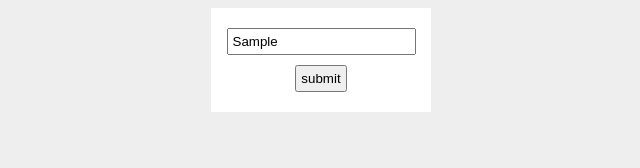
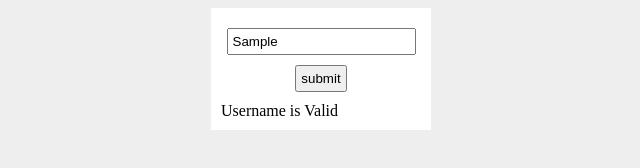
Before and after one commit to Ernest-Yoyowah/FrontendMasteryKit, a plain HTML site: page JavaScript/Form-Events/index.html in a window 1280 px wide. Both pictures are taken after typing "Sample" into the empty fields and a click on the input "submit". Shown: the whole page, without its empty margins (319-959 px from the left). Drawn offline with Linux system fonts and the light colour scheme.

Commit message:
Form Validation

```diff
--- a/JavaScript/Form-Events/form.js
+++ b/JavaScript/Form-Events/form.js
@@ -1,4 +1,5 @@
 const form = document.querySelector(".signup-form");
+const feedback = document.querySelector(".feedback");
 
 form.addEventListener("submit", (e) => {
   e.preventDefault();
@@ -9,9 +10,11 @@ form.addEventListener("submit", (e) => {
   const usernamePattern = /^[a-zA-Z]{6,12}$/;
 
   if (usernamePattern.test(username)) {
-    console.log(`Test Passed`);
+    feedback.textContent = `Username is Valid`;
+    // console.log(`Test Passed`);
   } else {
-    console.log(`Test Failed: ${username} not valid`);
+    feedback.textContent = `Username is not Valid`;
+    // console.log(`Test Failed: ${username} not valid`);
   }
 
   // Boolean value of result
--- a/JavaScript/Form-Events/index.html
+++ b/JavaScript/Form-Events/index.html
@@ -12,6 +12,7 @@
     <form action="" class="signup-form">
         <input type="text" id="username" placeholder="Username">
         <input type="submit" value="submit">
+        <div class="feedback"></div>
     </form>
 
     <script src="form.js"></script>
```
